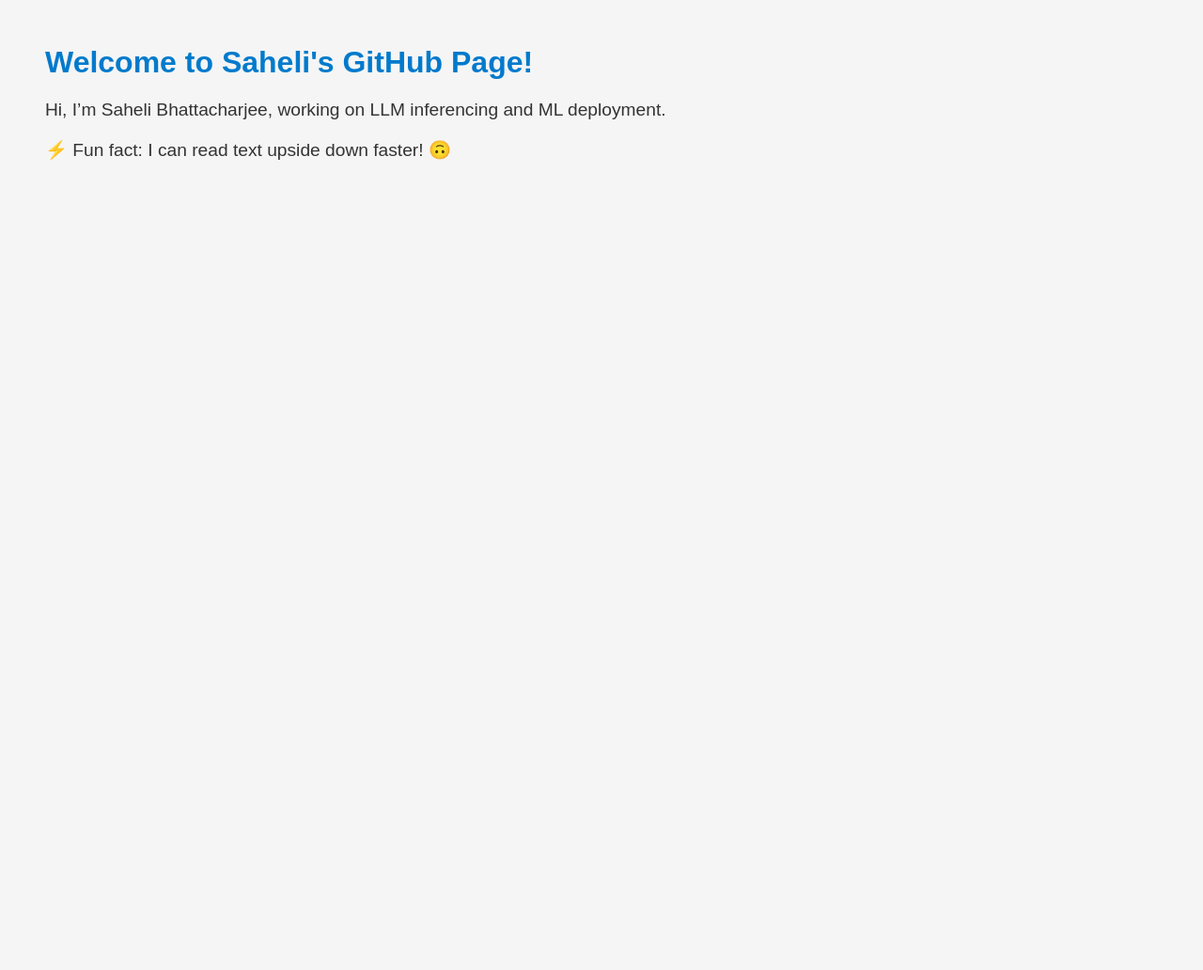
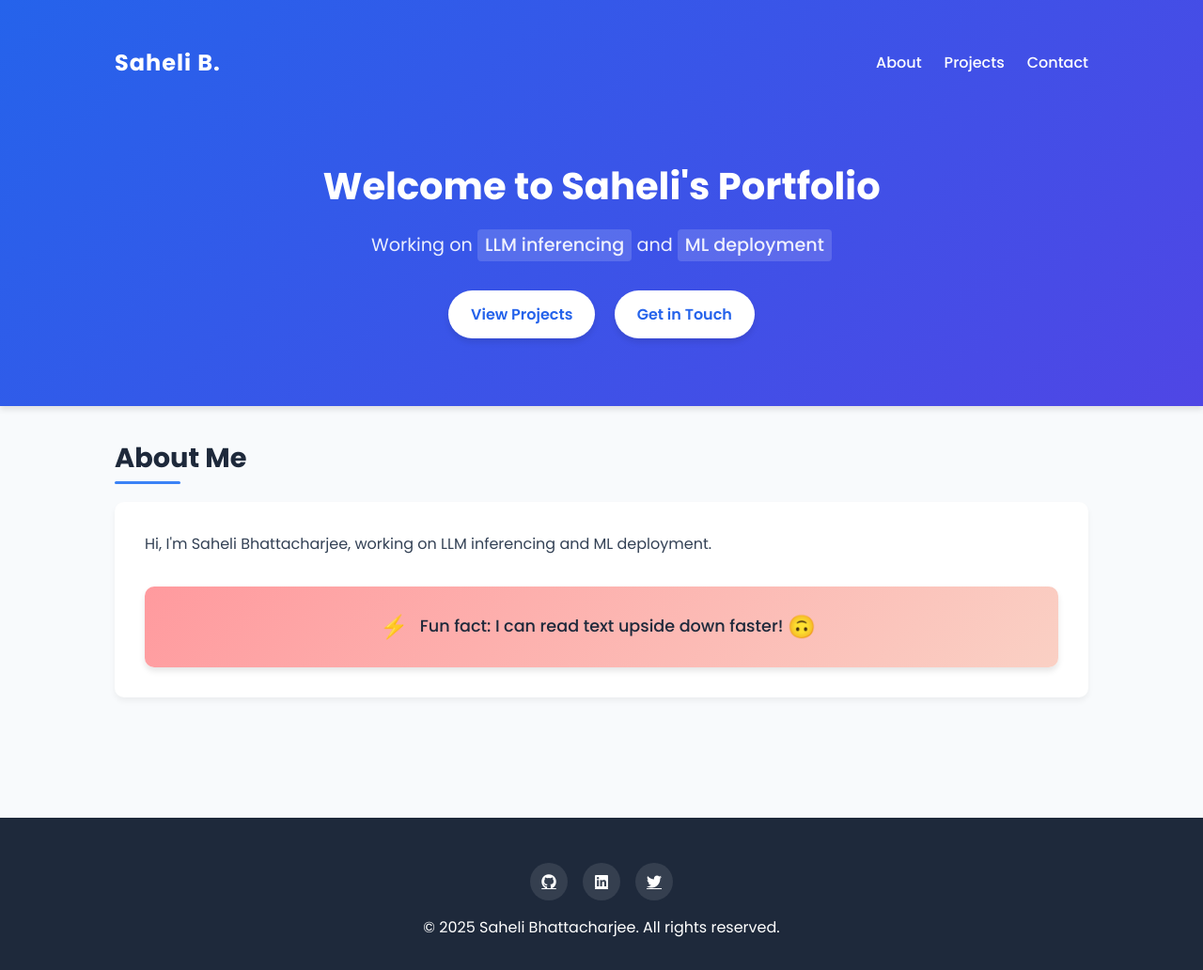
Before and after one commit to sahelib25/sahelib25.github.io, a plain HTML site: page index.html in a window 1280 px wide. Shown: the whole page at 94% size. Before the commit the page ends 800 px from the top, so only its background shows below. Drawn offline with Linux system fonts and the light colour scheme.

Commit message:
Add index.html

```diff
--- a/index.html
+++ b/index.html
@@ -3,25 +3,282 @@
 <head>
   <meta charset="UTF-8" />
   <meta name="viewport" content="width=device-width, initial-scale=1" />
-  <title>Saheli's GitHub Page</title>
+  <title>Saheli Bhattacharjee | ML Engineer</title>
+  <link rel="stylesheet" href="https://cdnjs.cloudflare.com/ajax/libs/font-awesome/6.0.0/css/all.min.css">
+  <link rel="preconnect" href="https://fonts.googleapis.com">
+  <link rel="preconnect" href="https://fonts.gstatic.com" crossorigin>
+  <link href="https://fonts.googleapis.com/css2?family=Poppins:wght@300;400;500;600;700&display=swap" rel="stylesheet">
   <style>
+    :root {
+      --primary: #2563eb;
+      --secondary: #4f46e5;
+      --accent: #3b82f6;
+      --light: #f3f4f6;
+      --dark: #1e293b;
+      --success: #10b981;
+      --text: #334155;
+      --text-light: #64748b;
+      --bg: #f8fafc;
+    }
+
+    * {
+      box-sizing: border-box;
+      margin: 0;
+      padding: 0;
+    }
+
     body {
-      font-family: Arial, sans-serif;
-      margin: 3em;
-      background: #f5f5f5;
-      color: #333;
+      font-family: 'Poppins', sans-serif;
+      background-color: var(--bg);
+      color: var(--text);
+      line-height: 1.6;
     }
-    h1 {
-      color: #007acc;
+
+    .container {
+      max-width: 1100px;
+      margin: 0 auto;
+      padding: 0 2rem;
     }
-    p {
-      font-size: 1.2em;
+
+    header {
+      background: linear-gradient(135deg, var(--primary), var(--secondary));
+      color: white;
+      padding: 2rem 0;
+      box-shadow: 0 4px 6px rgba(0, 0, 0, 0.1);
+    }
+
+    nav {
+      display: flex;
+      justify-content: space-between;
+      align-items: center;
+      padding: 1rem 0;
+    }
+
+    .logo {
+      font-size: 1.5rem;
+      font-weight: 700;
+      letter-spacing: 1px;
+    }
+
+    .nav-links {
+      display: flex;
+      list-style: none;
+    }
+
+    .nav-links li {
+      margin-left: 1.5rem;
+    }
+
+    .nav-links a {
+      color: white;
+      text-decoration: none;
+      font-weight: 500;
+      transition: all 0.3s ease;
+    }
+
+    .nav-links a:hover {
+      color: var(--light);
+    }
+
+    .hero {
+      padding: 4rem 0 2rem;
+      text-align: center;
+    }
+
+    .hero h1 {
+      font-size: 2.5rem;
+      margin-bottom: 1rem;
+      font-weight: 700;
+    }
+
+    .hero p {
+      font-size: 1.2rem;
+      margin-bottom: 1.5rem;
+      max-width: 600px;
+      margin-left: auto;
+      margin-right: auto;
+      color: rgba(255, 255, 255, 0.9);
+    }
+
+    .highlight {
+      background: rgba(255, 255, 255, 0.15);
+      padding: 0.2rem 0.5rem;
+      border-radius: 4px;
+      font-weight: 500;
+    }
+
+    .btn {
+      display: inline-block;
+      background-color: white;
+      color: var(--primary);
+      padding: 0.8rem 1.5rem;
+      border-radius: 50px;
+      text-decoration: none;
+      font-weight: 600;
+      transition: all 0.3s ease;
+      box-shadow: 0 4px 6px rgba(0, 0, 0, 0.1);
+      margin: 0.5rem;
+    }
+
+    .btn:hover {
+      transform: translateY(-3px);
+      box-shadow: 0 10px 15px rgba(0, 0, 0, 0.1);
+    }
+
+    main {
+      padding: 4rem 0;
+    }
+
+    section {
+      padding: 2rem 0;
+    }
+
+    .section-title {
+      font-size: 1.8rem;
+      margin-bottom: 1.5rem;
+      color: var(--dark);
+      position: relative;
+      display: inline-block;
+    }
+
+    .section-title::after {
+      content: '';
+      position: absolute;
+      left: 0;
+      bottom: -5px;
+      width: 50%;
+      height: 3px;
+      background: var(--accent);
+      border-radius: 2px;
+    }
+
+    .card {
+      background: white;
+      border-radius: 10px;
+      padding: 2rem;
+      margin-bottom: 2rem;
+      box-shadow: 0 4px 6px rgba(0, 0, 0, 0.05);
+      transition: all 0.3s ease;
+    }
+
+    .card:hover {
+      transform: translateY(-5px);
+      box-shadow: 0 10px 20px rgba(0, 0, 0, 0.1);
+    }
+
+    .fun-fact {
+      background: linear-gradient(135deg, #ff9a9e, #fad0c4);
+      color: var(--dark);
+      padding: 1.5rem;
+      border-radius: 10px;
+      margin-top: 2rem;
+      text-align: center;
+      font-size: 1.1rem;
+      font-weight: 500;
+      box-shadow: 0 4px 6px rgba(0, 0, 0, 0.1);
+    }
+
+    .emoji {
+      font-size: 1.5rem;
+      margin-right: 0.5rem;
+      vertical-align: middle;
+    }
+
+    footer {
+      background: var(--dark);
+      color: white;
+      text-align: center;
+      padding: 2rem 0;
+      margin-top: 4rem;
+    }
+
+    .social-links {
+      display: flex;
+      justify-content: center;
+      margin: 1rem 0;
+      gap: 1rem;
+    }
+
+    .social-links a {
+      color: white;
+      background: rgba(255, 255, 255, 0.1);
+      width: 40px;
+      height: 40px;
+      display: flex;
+      align-items: center;
+      justify-content: center;
+      border-radius: 50%;
+      transition: all 0.3s ease;
+    }
+
+    .social-links a:hover {
+      background: var(--accent);
+      transform: translateY(-3px);
+    }
+
+    /* Responsive Styles */
+    @media (max-width: 768px) {
+      .nav-links {
+        display: none;
+      }
+
+      .hero h1 {
+        font-size: 2rem;
+      }
+
+      .hero p {
+        font-size: 1rem;
+      }
+
+      .container {
+        padding: 0 1rem;
+      }
     }
   </style>
 </head>
 <body>
-  <h1>Welcome to Saheli's GitHub Page!</h1>
-  <p>Hi, I’m Saheli Bhattacharjee, working on LLM inferencing and ML deployment.</p>
-  <p>⚡ Fun fact: I can read text upside down faster! 🙃</p>
+  <header>
+    <div class="container">
+      <nav>
+        <div class="logo">Saheli B.</div>
+        <ul class="nav-links">
+          <li><a href="#about">About</a></li>
+          <li><a href="#projects">Projects</a></li>
+          <li><a href="#contact">Contact</a></li>
+        </ul>
+      </nav>
+      <div class="hero">
+        <h1>Welcome to Saheli's Portfolio</h1>
+        <p>Working on <span class="highlight">LLM inferencing</span> and <span class="highlight">ML deployment</span></p>
+        <div>
+          <a href="#projects" class="btn">View Projects</a>
+          <a href="#contact" class="btn">Get in Touch</a>
+        </div>
+      </div>
+    </div>
+  </header>
+
+  <main class="container">
+    <section id="about">
+      <h2 class="section-title">About Me</h2>
+      <div class="card">
+        <p>Hi, I'm Saheli Bhattacharjee, working on LLM inferencing and ML deployment.</p>
+        <div class="fun-fact">
+          <span class="emoji">⚡</span> Fun fact: I can read text upside down faster! <span class="emoji">🙃</span>
+        </div>
+      </div>
+    </section>
+  </main>
+
+  <footer>
+    <div class="container">
+      <div class="social-links">
+        <a href="#"><i class="fab fa-github"></i></a>
+        <a href="#"><i class="fab fa-linkedin"></i></a>
+        <a href="#"><i class="fab fa-twitter"></i></a>
+      </div>
+      <p>&copy; 2025 Saheli Bhattacharjee. All rights reserved.</p>
+    </div>
+  </footer>
 </body>
 </html>
```
